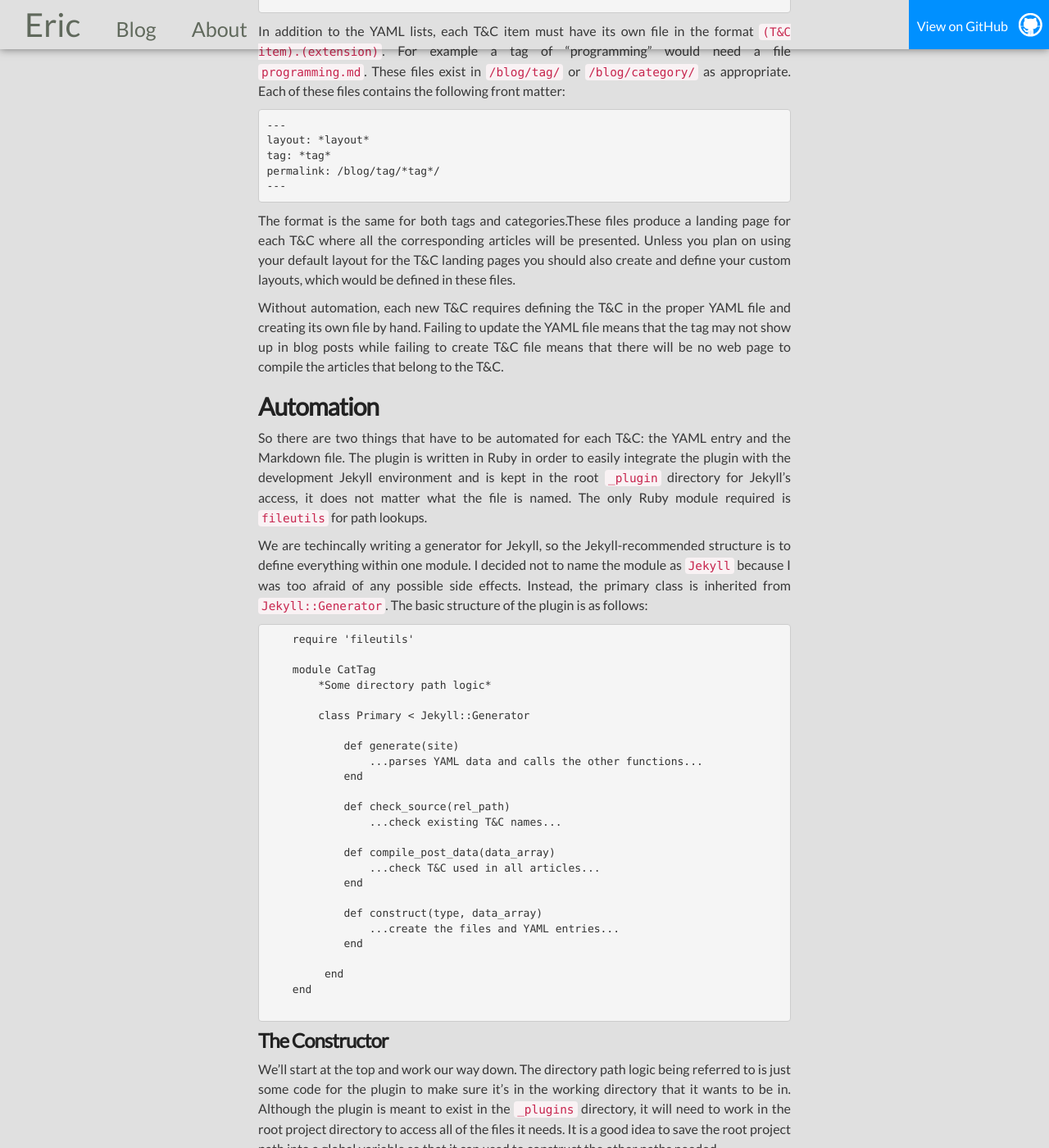
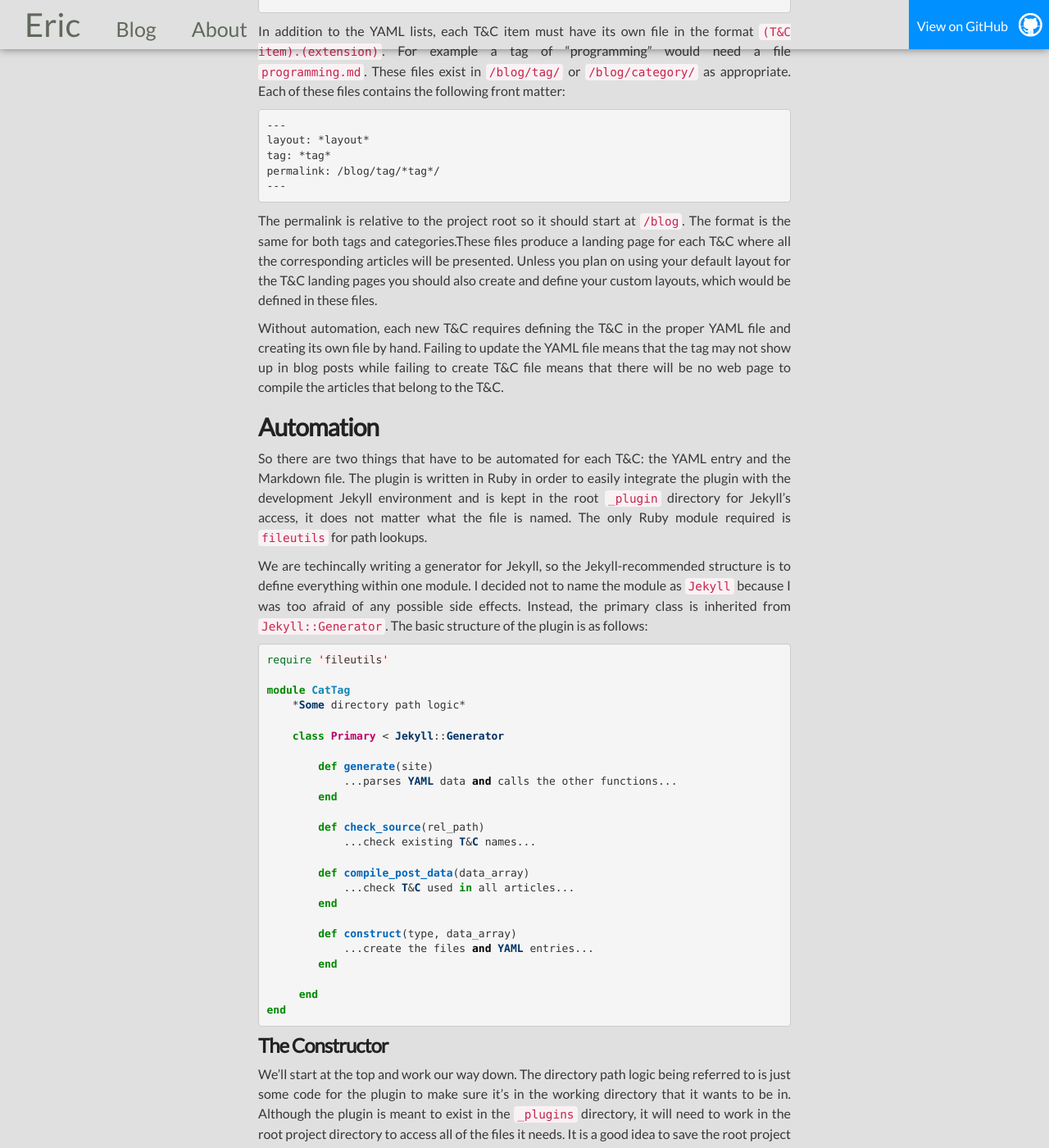
Before and after one commit to eric-cc-su/eric-cc-su.github.io, a Jekyll site: the page built from _posts/2015-06-02-jekyll-category-tag-automation.md, in a window 1280 px wide and 1400 px high, scrolled down 914 px. Shown: the whole window at 82% size. Built offline with Jekyll 4.4.1, drawn with Linux system fonts in a browser that asks for light colours; comment, search, counter and statistics services are not loaded; some of the changed text lies outside the part shown.

Commit message:
Pagination & post edits

```diff
--- a/_config.yml
+++ b/_config.yml
@@ -1,8 +1,9 @@
 name: "Eric Su"
 description: "Eric Su of Boston, MA. Programmer, Photographer and Triathlete."
 
-highlighter: "pygments"
+highlighter: pygments
 paginate: 10
+paginate_path: "/blog/page:num/"
 
 defaults:
   -
--- a/_layouts/blog.html
+++ b/_layouts/blog.html
@@ -28,6 +28,7 @@
     <link href='http://fonts.googleapis.com/css?family=Lato|Open+Sans' rel='stylesheet' type='text/css'>
     <link rel="stylesheet" type="text/css" media="screen" href="/stylesheets/newindex.css">
     <link rel="stylesheet" type="text/css" media="screen" href="/stylesheets/blog.css">
+    <link rel="stylesheet" type="text/css" media="screen" href="/stylesheets/pygments/default.css">
     <script src="/javascripts/main.js"></script>
     <title>{{ site.name }}</title>
 
--- a/_posts/2015-06-02-jekyll-category-tag-automation.md
+++ b/_posts/2015-06-02-jekyll-category-tag-automation.md
@@ -43,11 +43,10 @@
     permalink: /blog/tag/*tag*/
     ---
 
-The format is the same for both tags and categories.These files produce a
-landing page for each T&C where all the corresponding articles will be
-presented. Unless you plan on using your default layout for the T&C landing
-pages you should also create and define your custom layouts, which would be
-defined in these files.
+The permalink is relative to the project root so it should start at `/blog`. The format is the same for both tags and
+ categories.These files produce a landing page for each T&C where all the corresponding articles will be presented.
+ Unless you plan on using your default layout for the T&C landing pages you should also create and define your custom
+  layouts, which would be defined in these files.
 
 Without automation, each new T&C requires defining the T&C in the proper YAML
 file and creating its own file  by hand. Failing to update the YAML file means
@@ -70,32 +69,30 @@
 structure of the  plugin is as follows:
 
 {% highlight ruby %}
+require 'fileutils'
 
-    require 'fileutils'
+module CatTag
+    *Some directory path logic*
 
-    module CatTag
-        *Some directory path logic*
+    class Primary < Jekyll::Generator
 
-        class Primary < Jekyll::Generator
+        def generate(site)
+            ...parses YAML data and calls the other functions...
+        end
 
-            def generate(site)
-                ...parses YAML data and calls the other functions...
-            end
+        def check_source(rel_path)
+            ...check existing T&C names...
 
-            def check_source(rel_path)
-                ...check existing T&C names...
+        def compile_post_data(data_array)
+            ...check T&C used in all articles...
+        end
 
-            def compile_post_data(data_array)
-                ...check T&C used in all articles...
-            end
+        def construct(type, data_array)
+            ...create the files and YAML entries...
+        end
 
-            def construct(type, data_array)
-                ...create the files and YAML entries...
-            end
-
-         end
-    end
-
+     end
+end
 {% endhighlight %}
 
 ### The Constructor
@@ -160,19 +153,17 @@
 method below the constructor as it is the first step in adding new T&C.
 
 {% highlight ruby %}
-
-    def check_source(source_path)
-        source_list = []
-        directory_path = File.join($base, source_path)
-        Dir.foreach(directory_path){
-            |file|
-            if not ['.','..'].include?(file)
-                source_list << file.gsub(".md","")
-            end
-        }
-        return source_list
-    end
-
+def check_source(source_path)
+    empty_array = []
+    directory_path = * $base path + file path *
+    Dir.foreach(directory_path){
+        |file|
+        * if filename is neither . nor .. *
+            * append filename (strip file ext) to empty_array *
+        end
+    }
+    return empty_array
+end
 {% endhighlight %}
 
 It is important to note that the `source_path` parameter is the path of the T&C
--- /dev/null
+++ b/stylesheets/pygments/default.css
@@ -0,0 +1,61 @@
+.hll { background-color: #ffffcc }
+.c { color: #888888 } /* Comment */
+.err { color: #FF0000; background-color: #FFAAAA } /* Error */
+.k { color: #008800; font-weight: bold } /* Keyword */
+.o { color: #333333 } /* Operator */
+.cm { color: #888888 } /* Comment.Multiline */
+.cp { color: #557799 } /* Comment.Preproc */
+.c1 { color: #888888 } /* Comment.Single */
+.cs { color: #cc0000; font-weight: bold } /* Comment.Special */
+.gd { color: #A00000 } /* Generic.Deleted */
+.ge { font-style: italic } /* Generic.Emph */
+.gr { color: #FF0000 } /* Generic.Error */
+.gh { color: #000080; font-weight: bold } /* Generic.Heading */
+.gi { color: #00A000 } /* Generic.Inserted */
+.go { color: #888888 } /* Generic.Output */
+.gp { color: #c65d09; font-weight: bold } /* Generic.Prompt */
+.gs { font-weight: bold } /* Generic.Strong */
+.gu { color: #800080; font-weight: bold } /* Generic.Subheading */
+.gt { color: #0044DD } /* Generic.Traceback */
+.kc { color: #008800; font-weight: bold } /* Keyword.Constant */
+.kd { color: #008800; font-weight: bold } /* Keyword.Declaration */
+.kn { color: #008800; font-weight: bold } /* Keyword.Namespace */
+.kp { color: #003388; font-weight: bold } /* Keyword.Pseudo */
+.kr { color: #008800; font-weight: bold } /* Keyword.Reserved */
+.kt { color: #333399; font-weight: bold } /* Keyword.Type */
+.m { color: #6600EE; font-weight: bold } /* Literal.Number */
+.s { background-color: #fff0f0 } /* Literal.String */
+.na { color: #0000CC } /* Name.Attribute */
+.nb { color: #007020 } /* Name.Builtin */
+.nc { color: #BB0066; font-weight: bold } /* Name.Class */
+.no { color: #003366; font-weight: bold } /* Name.Constant */
+.nd { color: #555555; font-weight: bold } /* Name.Decorator */
+.ni { color: #880000; font-weight: bold } /* Name.Entity */
+.ne { color: #FF0000; font-weight: bold } /* Name.Exception */
+.nf { color: #0066BB; font-weight: bold } /* Name.Function */
+.nl { color: #997700; font-weight: bold } /* Name.Label */
+.nn { color: #0e84b5; font-weight: bold } /* Name.Namespace */
+.nt { color: #007700 } /* Name.Tag */
+.nv { color: #996633 } /* Name.Variable */
+.ow { color: #000000; font-weight: bold } /* Operator.Word */
+.w { color: #bbbbbb } /* Text.Whitespace */
+.mf { color: #6600EE; font-weight: bold } /* Literal.Number.Float */
+.mh { color: #005588; font-weight: bold } /* Literal.Number.Hex */
+.mi { color: #0000DD; font-weight: bold } /* Literal.Number.Integer */
+.mo { color: #4400EE; font-weight: bold } /* Literal.Number.Oct */
+.sb { background-color: #fff0f0 } /* Literal.String.Backtick */
+.sc { color: #0044DD } /* Literal.String.Char */
+.sd { color: #DD4422 } /* Literal.String.Doc */
+.s2 { background-color: #fff0f0 } /* Literal.String.Double */
+.se { color: #666666; font-weight: bold; background-color: #fff0f0 } /* Literal.String.Escape */
+.sh { background-color: #fff0f0 } /* Literal.String.Heredoc */
+.si { background-color: #eeeeee } /* Literal.String.Interpol */
+.sx { color: #DD2200; background-color: #fff0f0 } /* Literal.String.Other */
+.sr { color: #000000; background-color: #fff0ff } /* Literal.String.Regex */
+.s1 { background-color: #fff0f0 } /* Literal.String.Single */
+.ss { color: #AA6600 } /* Literal.String.Symbol */
+.bp { color: #007020 } /* Name.Builtin.Pseudo */
+.vc { color: #336699 } /* Name.Variable.Class */
+.vg { color: #dd7700; font-weight: bold } /* Name.Variable.Global */
+.vi { color: #3333BB } /* Name.Variable.Instance */
+.il { color: #0000DD; font-weight: bold } /* Literal.Number.Integer.Long */
```
Also changed, not shown: other parts of _posts/2015-06-02-jekyll-category-tag-automation.md (+70 -95 lines), blog/index.html (+27 -1 lines).
